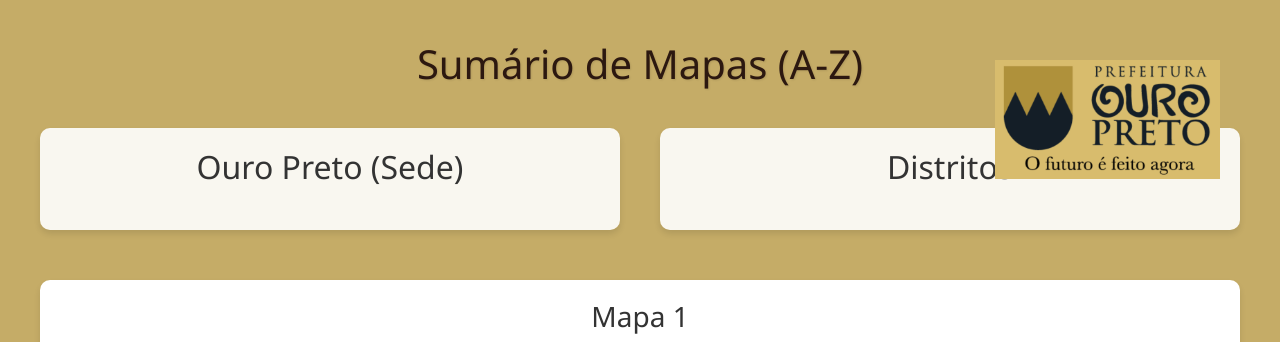
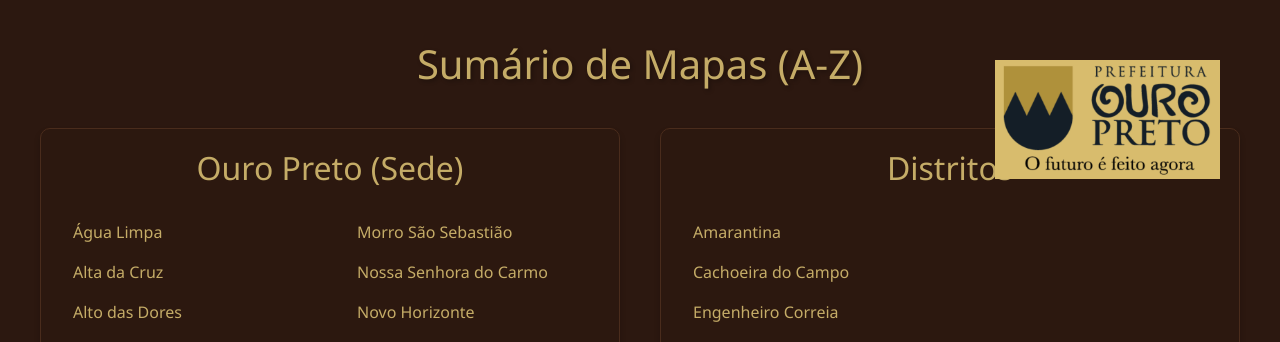
Before and after one commit to mapainterativoouropreto/Replit, a Flask app: page / in a window 1280 px wide. Shown: the top 342 px of the page. Run offline with Flask 3, Linux system fonts and the light colour scheme; some libraries are stand-ins or nearby versions.

Commit message:
Update map display: Implement fullscreen map view on click,  restore previous color scheme and summary section.
Screenshot: https://storage.googleapis.com/screenshot-production-us-central1/11a08a1d-e2e3-4912-893d-a2169ab2315e/49f8f896-1411-4dd2-9347-ee1ad4fe6a75.jpg

```diff
--- a/templates/index.html
+++ b/templates/index.html
@@ -5,11 +5,13 @@
     <meta name="viewport" content="width=device-width, initial-scale=1.0">
     <title>Mapas de Ouro Preto</title>
     <link href="https://cdn.jsdelivr.net/npm/bootstrap@5.3.0/dist/css/bootstrap.min.css" rel="stylesheet">
+    <link rel="stylesheet" href="https://cdn.jsdelivr.net/npm/@fancyapps/ui@5.0/dist/fancybox/fancybox.css">
     <style>
         :root {
-            --primary-color: #c5ac67;
-            --text-color: #333;
-            --border-color: #000;
+            --primary-color: #2c1810;
+            --secondary-color: #c5ac67;
+            --text-color: #fff;
+            --border-color: #4a2c1c;
         }
 
         body {
@@ -44,8 +46,14 @@
             text-align: center;
             font-size: 2.5rem;
             margin-bottom: 30px;
-            color: #2c1810;
-            text-shadow: 1px 1px 2px rgba(0,0,0,0.1);
+            color: var(--secondary-color);
+            text-shadow: 2px 2px 4px rgba(0,0,0,0.3);
+        }
+
+        h2 {
+            color: var(--secondary-color);
+            text-align: center;
+            margin-bottom: 25px;
         }
 
         .sumario-container {
@@ -57,10 +65,11 @@
 
         .sumario-section {
             flex: 1;
-            background: rgba(255, 255, 255, 0.9);
+            background: rgba(44, 24, 16, 0.8);
             padding: 20px;
             border-radius: 10px;
-            box-shadow: 0 4px 6px rgba(0,0,0,0.1);
+            border: 1px solid var(--border-color);
+            box-shadow: 0 4px 6px rgba(0,0,0,0.2);
         }
 
         .sumario {
@@ -73,7 +82,7 @@
         }
 
         .coluna a {
-            color: #2c1810;
+            color: var(--secondary-color);
             text-decoration: none;
             transition: all 0.3s;
             display: block;
@@ -82,55 +91,46 @@
         }
 
         .coluna a:hover {
-            background-color: rgba(44, 24, 16, 0.1);
+            background-color: var(--secondary-color);
+            color: var(--primary-color);
             transform: translateX(5px);
         }
 
         .mapa {
-            background: white;
+            background: rgba(44, 24, 16, 0.8);
             padding: 20px;
             margin: 30px 0;
             border-radius: 10px;
-            box-shadow: 0 4px 6px rgba(0,0,0,0.1);
+            border: 1px solid var(--border-color);
+            box-shadow: 0 4px 6px rgba(0,0,0,0.2);
+        }
+
+        .mapa h3 {
+            color: var(--secondary-color);
+            text-align: center;
+            margin-bottom: 20px;
         }
 
         .mapa-container {
             position: relative;
             overflow: hidden;
-            border: 5px solid var(--border-color);
+            border: 3px solid var(--secondary-color);
             border-radius: 5px;
-            background: white;
             margin: 0 auto;
             text-align: center;
-            height: 600px;
+            cursor: pointer;
+            transition: transform 0.3s;
+        }
+
+        .mapa-container:hover {
+            transform: scale(1.02);
         }
 
         .mapa img {
             max-width: 100%;
-            height: 100%;
-            object-fit: contain;
-            cursor: zoom-in;
-            transition: transform 0.2s;
-        }
-
-        .mapa-container::before {
-            content: "Use o scroll do mouse para dar zoom";
-            position: absolute;
-            top: 10px;
-            left: 50%;
-            transform: translateX(-50%);
-            background: rgba(0, 0, 0, 0.7);
-            color: white;
-            padding: 5px 10px;
-            border-radius: 5px;
-            font-size: 0.8rem;
-            z-index: 100;
-            opacity: 0;
-            transition: opacity 0.3s;
-        }
-
-        .mapa-container:hover::before {
-            opacity: 1;
+            height: auto;
+            display: block;
+            margin: 0 auto;
         }
 
         .bairros {
@@ -142,17 +142,20 @@
         }
 
         .bairros a {
-            background-color: #2c1810;
-            color: white;
+            background-color: var(--secondary-color);
+            color: var(--primary-color);
             padding: 8px 15px;
             border-radius: 5px;
             text-decoration: none;
             transition: all 0.3s;
+            font-weight: 600;
         }
 
         .bairros a:hover {
             background-color: var(--primary-color);
+            color: var(--secondary-color);
             transform: translateY(-2px);
+            border: 1px solid var(--secondary-color);
         }
 
         @media (max-width: 768px) {
@@ -179,28 +182,65 @@
 
         <div class="sumario-container">
             <div class="sumario-section">
-                <h2 class="text-center mb-4">Ouro Preto (Sede)</h2>
+                <h2>Ouro Preto (Sede)</h2>
                 <div class="sumario">
                     <div class="coluna">
-                        {% for bairro in bairros_sede_1 %}
-                        <a href="#{{ bairro.mapa }}">{{ bairro.nome }}</a>
-                        {% endfor %}
+                        <a href="#mapa1">Água Limpa</a>
+                        <a href="#mapa3">Alta da Cruz</a>
+                        <a href="#mapa5">Alto das Dores</a>
+                        <a href="#mapa3">Antônio Dias</a>
+                        <a href="#mapa3">Barra</a>
+                        <a href="#mapa6">Bauxita</a>
+                        <a href="#mapa1">Cabeças</a>
+                        <a href="#mapa5">Caminho da Fábrica</a>
+                        <a href="#mapa4">Campo Grande de Vila Rica</a>
+                        <a href="#mapa2">Centro</a>
+                        <a href="#mapa1">Jardim Alvorada</a>
+                        <a href="#mapa7">Jardim Itacolomi</a>
+                        <a href="#mapa6">Lagoa</a>
+                        <a href="#mapa8">Maria Soares</a>
+                        <a href="#mapa3">Morro da Queimada</a>
+                        <a href="#mapa4">Morro São João</a>
                     </div>
                     <div class="coluna">
-                        {% for bairro in bairros_sede_2 %}
-                        <a href="#{{ bairro.mapa }}">{{ bairro.nome }}</a>
-                        {% endfor %}
+                        <a href="#mapa1">Morro São Sebastião</a>
+                        <a href="#mapa7">Nossa Senhora do Carmo</a>
+                        <a href="#mapa7">Novo Horizonte</a>
+                        <a href="#mapa5">Padre Faria</a>
+                        <a href="#mapa1">Passa Dez (Cima e Baixo)</a>
+                        <a href="#mapa4">Piedade</a>
+                        <a href="#mapa1">Pilar</a>
+                        <a href="#mapa1">Rosário</a>
+                        <a href="#mapa5">Santa Cruz</a>
+                        <a href="#mapa8">Saramenha</a>
+                        <a href="#mapa1">São Cristovão</a>
+                        <a href="#mapa1">São Francisco</a>
+                        <a href="#mapa4">Taquaral</a>
+                        <a href="#mapa8">Tavares</a>
+                        <a href="#mapa6">Vila Aparecida</a>
+                        <a href="#mapa6">Vila dos Engenheiros</a>
+                        <a href="#mapa6">Vila Operária</a>
+                        <a href="#mapa8">Vila Santa Izabel</a>
+                        <a href="#mapa1">Vila São José</a>
                     </div>
                 </div>
             </div>
 
             <div class="sumario-section">
-                <h2 class="text-center mb-4">Distritos</h2>
+                <h2>Distritos</h2>
                 <div class="sumario">
                     <div class="coluna">
-                        {% for distrito in distritos %}
-                        <a href="#{{ distrito.mapa }}">{{ distrito.nome }}</a>
-                        {% endfor %}
+                        <a href="#mapa14">Amarantina</a>
+                        <a href="#mapa9">Cachoeira do Campo</a>
+                        <a href="#mapa15">Engenheiro Correia</a>
+                        <a href="#mapa12">Glaura</a>
+                        <a href="#mapa18">Lavras Novas</a>
+                        <a href="#mapa19">Miguel Burnier</a>
+                        <a href="#mapa16">Rodrigo Silva</a>
+                        <a href="#mapa17">Santa Rita de Ouro Preto</a>
+                        <a href="#mapa11">Santo Ântonio do Leite</a>
+                        <a href="#mapa13">Santo Ântonio do Salto</a>
+                        <a href="#mapa10">São Bartolomeu</a>
                     </div>
                 </div>
             </div>
@@ -208,7 +248,7 @@
 
         {% for i in range(1, 20) %}
         <div class="mapa" id="mapa{{ i }}">
-            <h3 class="text-center mb-4">
+            <h3>
                 {% if i > 8 %}
                     Mapa {{ i }} -
                     {% if i == 9 %}Cachoeira do Campo
@@ -228,10 +268,12 @@
                 {% endif %}
             </h3>
             <div class="mapa-container">
-                <img src="{{ url_for('static', filename='images/mapa' + i|string + '.png') }}"
-                     alt="Mapa {{ i }}"
-                     class="panzoom-image"
-                     data-mapa-id="{{ i }}">
+                <a href="{{ url_for('static', filename='images/mapa' + i|string + '.png') }}"
+                   data-fancybox="gallery"
+                   data-caption="Mapa {{ i }}">
+                    <img src="{{ url_for('static', filename='images/mapa' + i|string + '.png') }}"
+                         alt="Mapa {{ i }}">
+                </a>
             </div>
             <div class="bairros">
                 {% if i <= 8 %}
@@ -244,44 +286,25 @@
         {% endfor %}
     </div>
 
-    <script src="https://unpkg.com/@panzoom/panzoom/dist/panzoom.min.js"></script>
+    <script src="https://cdn.jsdelivr.net/npm/@fancyapps/ui@5.0/dist/fancybox/fancybox.umd.js"></script>
     <script>
-        document.addEventListener('DOMContentLoaded', function() {
-            const containers = document.querySelectorAll('.mapa-container');
-
-            containers.forEach(container => {
-                const img = container.querySelector('.panzoom-image');
-                const panzoom = Panzoom(img, {
-                    maxScale: 5,
-                    minScale: 1,
-                    contain: 'inside',
-                    cursor: 'move',
-                    step: 0.1
-                });
-
-                // Previne o scroll da página quando usando o zoom
-                container.addEventListener('wheel', function(e) {
-                    if (e.deltaY !== 0) {
-                        e.preventDefault();
-                        panzoom.zoomWithWheel(e);
-                    }
-                });
-
-                // Reset do zoom com duplo clique
-                img.addEventListener('dblclick', function(e) {
-                    e.preventDefault();
-                    panzoom.reset();
-                });
-
-                // Atualiza o cursor baseado no estado
-                img.addEventListener('panzoomstart', () => {
-                    img.style.cursor = 'grabbing';
-                });
-
-                img.addEventListener('panzoomend', () => {
-                    img.style.cursor = 'grab';
-                });
-            });
+        Fancybox.bind("[data-fancybox]", {
+            // Opções do Fancybox
+            Image: {
+                zoom: true,
+            },
+            Toolbar: {
+                display: {
+                    left: [],
+                    middle: [],
+                    right: ["close"],
+                },
+            },
+            click: null,
+            wheel: "zoom",
+            Thumbs: false,
+            showClass: "fancybox-zoomIn",
+            hideClass: "fancybox-zoomOut",
         });
     </script>
 </body>
```
